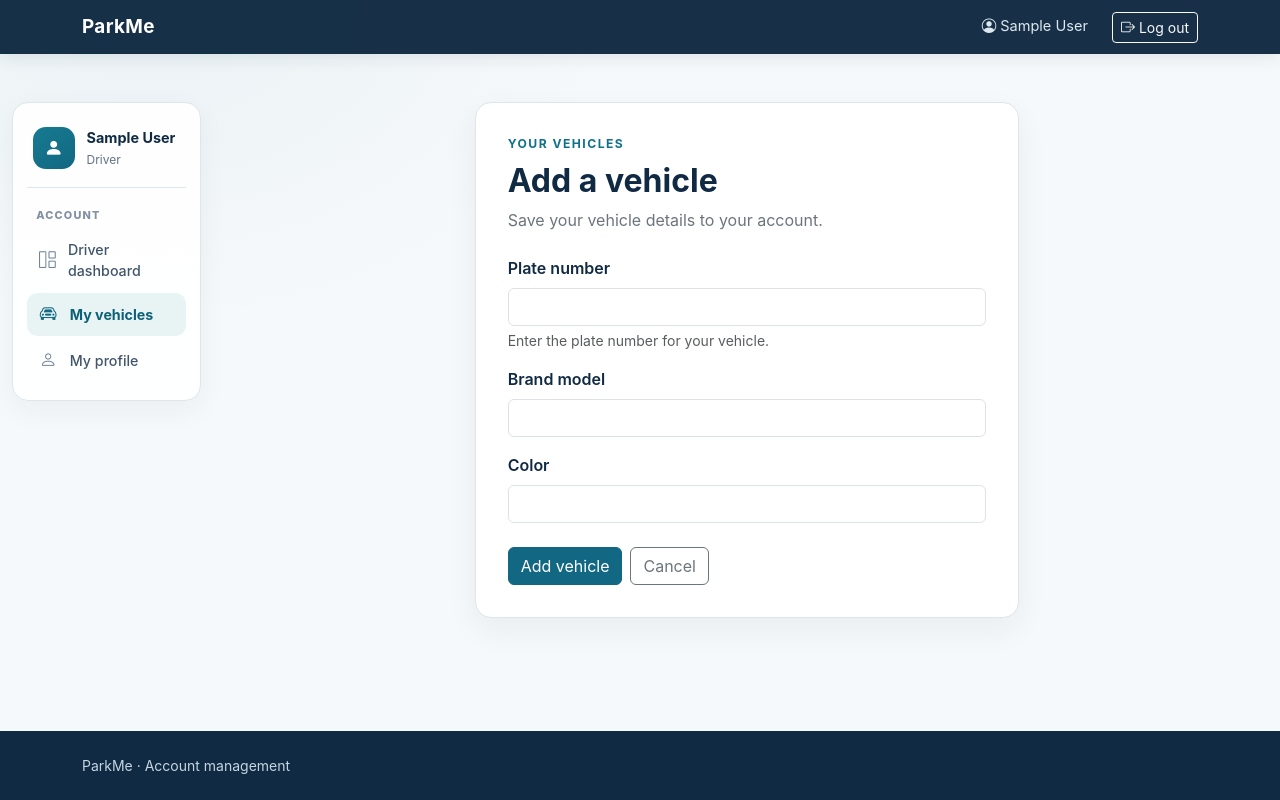
After one commit to Dictoes/ParkMe-Nacua-John-G01, a Django app: page /vehicles/add/ in a window 1280 px wide. The commit adds this page. Run offline with Django 5.2, Linux system fonts and the light colour scheme; the visitor is signed in with stand-in values (Sample User, id 1).

Commit message:
Restore Add Vehicle on main

```diff
--- a/accounts/views.py
+++ b/accounts/views.py
@@ -4,6 +4,8 @@ from django.contrib.auth.decorators import login_required
 from django.http import HttpResponseNotAllowed
 from django.shortcuts import redirect, render
 from django.views.decorators.cache import never_cache
+
+from vehicles.models import Vehicle
 
 from .decorators import dashboard_for_user, role_required
 from .forms import LoginForm, ProfileForm, RegistrationForm
@@ -70,6 +72,7 @@ def driver_dashboard(request):
                 and request.user.last_name
                 and request.user.email
             ),
+            "vehicle_count": Vehicle.objects.filter(owner=request.user).count(),
         },
     )
 
--- a/config/settings.py
+++ b/config/settings.py
@@ -34,6 +34,7 @@ INSTALLED_APPS = [
     "django.contrib.messages",
     "django.contrib.staticfiles",
     "accounts.apps.AccountsConfig",
+    "vehicles.apps.VehiclesConfig",
 ]
 
 MIDDLEWARE = [
--- a/config/urls.py
+++ b/config/urls.py
@@ -7,4 +7,5 @@ urlpatterns = [
     path("admin/", admin.site.urls),
     path("", TemplateView.as_view(template_name="home.html"), name="home"),
     path("accounts/", include("accounts.urls")),
+    path("vehicles/", include("vehicles.urls")),
 ]
--- a/templates/includes/sidebar.html
+++ b/templates/includes/sidebar.html
@@ -16,6 +16,9 @@
             <a class="sidebar-link{% if request.resolver_match.url_name == 'driver_dashboard' %} active{% endif %}" href="{% url 'accounts:driver_dashboard' %}"{% if request.resolver_match.url_name == 'driver_dashboard' %} aria-current="page"{% endif %}>
                 <i class="bi bi-grid-1x2" aria-hidden="true"></i><span>Driver dashboard</span>
             </a>
+            <a class="sidebar-link{% if request.resolver_match.namespace == 'vehicles' %} active{% endif %}" href="{% url 'vehicles:list' %}"{% if request.resolver_match.namespace == 'vehicles' %} aria-current="page"{% endif %}>
+                <i class="bi bi-car-front" aria-hidden="true"></i><span>My vehicles</span>
+            </a>
         {% endif %}
         <a class="sidebar-link{% if request.resolver_match.url_name == 'profile' or request.resolver_match.url_name == 'edit_profile' %} active{% endif %}" href="{% url 'accounts:profile' %}"{% if request.resolver_match.url_name == 'profile' or request.resolver_match.url_name == 'edit_profile' %} aria-current="page"{% endif %}>
             <i class="bi bi-person" aria-hidden="true"></i><span>My profile</span>
--- /dev/null
+++ b/templates/vehicles/vehicle_form.html
@@ -0,0 +1,25 @@
+{% extends "base.html" %}
+{% block title %}Add vehicle{% endblock %}
+{% block content %}
+<div class="form-shell mx-auto">
+    <p class="eyebrow mb-2">YOUR VEHICLES</p>
+    <h1 class="h2 fw-bold">Add a vehicle</h1>
+    <p class="text-secondary mb-4">Save your vehicle details to your account.</p>
+    <form method="post" novalidate>
+        {% csrf_token %}
+        {% if form.non_field_errors %}<div class="alert alert-danger">{{ form.non_field_errors }}</div>{% endif %}
+        {% for field in form %}
+            <div class="mb-3">
+                <label class="form-label fw-semibold" for="{{ field.id_for_label }}">{{ field.label }}</label>
+                {{ field }}
+                {% if field.help_text %}<div class="form-text">{{ field.help_text }}</div>{% endif %}
+                {% for error in field.errors %}<div class="invalid-feedback d-block">{{ error }}</div>{% endfor %}
+            </div>
+        {% endfor %}
+        <div class="d-flex flex-wrap gap-2 mt-4">
+            <button class="btn btn-primary" type="submit">Add vehicle</button>
+            <a class="btn btn-outline-secondary" href="{% url 'vehicles:list' %}">Cancel</a>
+        </div>
+    </form>
+</div>
+{% endblock %}
--- /dev/null
+++ b/vehicles/forms.py
@@ -0,0 +1,33 @@
+from django import forms
+from django.core.exceptions import ValidationError
+
+from .models import Vehicle
+
+
+class VehicleForm(forms.ModelForm):
+    class Meta:
+        model = Vehicle
+        fields = ("plate_number", "brand_model", "color")
+        widgets = {
+            "plate_number": forms.TextInput(attrs={"autocomplete": "off"}),
+        }
+
+    def __init__(self, *args, owner, **kwargs):
+        self.owner = owner
+        super().__init__(*args, **kwargs)
+        for field in self.fields.values():
+            field.widget.attrs["class"] = "form-control"
+        self.fields["plate_number"].help_text = (
+            "Enter the plate number for your vehicle."
+        )
+
+    def clean_plate_number(self):
+        plate_number = self.cleaned_data["plate_number"].strip().upper()
+        if Vehicle.objects.filter(
+            owner=self.owner,
+            plate_number__iexact=plate_number,
+        ).exists():
+            raise ValidationError(
+                "You have already added a vehicle with this plate number."
+            )
+        return plate_number
--- /dev/null
+++ b/vehicles/models.py
@@ -0,0 +1,29 @@
+from django.conf import settings
+from django.db import models
+
+
+class Vehicle(models.Model):
+    owner = models.ForeignKey(
+        settings.AUTH_USER_MODEL,
+        on_delete=models.CASCADE,
+        related_name="vehicles",
+    )
+    plate_number = models.CharField(max_length=15)
+    brand_model = models.CharField(max_length=100, blank=True)
+    color = models.CharField(max_length=30, blank=True)
+
+    class Meta:
+        ordering = ["plate_number", "pk"]
+        constraints = [
+            models.UniqueConstraint(
+                fields=["owner", "plate_number"],
+                name="vehicles_owner_plate_unique",
+            ),
+        ]
+
+    def save(self, *args, **kwargs):
+        self.plate_number = self.plate_number.strip().upper()
+        super().save(*args, **kwargs)
+
+    def __str__(self):
+        return f"{self.plate_number} ({self.brand_model or 'Vehicle'})"
--- /dev/null
+++ b/vehicles/urls.py
@@ -0,0 +1,11 @@
+from django.urls import path
+
+from . import views
+
+
+app_name = "vehicles"
+
+urlpatterns = [
+    path("", views.vehicle_list, name="list"),
+    path("add/", views.vehicle_create, name="add"),
+]
--- /dev/null
+++ b/vehicles/views.py
@@ -0,0 +1,26 @@
+from django.contrib import messages
+from django.shortcuts import redirect, render
+
+from accounts.decorators import role_required
+from accounts.models import Role
+
+from .forms import VehicleForm
+from .models import Vehicle
+
+
+@role_required(Role.DRIVER)
+def vehicle_list(request):
+    vehicles = Vehicle.objects.filter(owner=request.user)
+    return render(request, "vehicles/vehicle_list.html", {"vehicles": vehicles})
+
+
+@role_required(Role.DRIVER)
+def vehicle_create(request):
+    form = VehicleForm(request.POST or None, owner=request.user)
+    if request.method == "POST" and form.is_valid():
+        vehicle = form.save(commit=False)
+        vehicle.owner = request.user
+        vehicle.save()
+        messages.success(request, "Vehicle added to your account.")
+        return redirect("vehicles:list")
+    return render(request, "vehicles/vehicle_form.html", {"form": form})
```
Also changed, not shown: templates/dashboards/driver_dashboard.html (+13 -1 lines), templates/vehicles/vehicle_list.html (added, +38 -0 lines), vehicles/apps.py (added, +7 -0 lines), vehicles/tests.py (added, +139 -0 lines), README.md, vehicles/__init__.py (added), vehicles/migrations/0001_initial.py (added), vehicles/migrations/__init__.py (added).
